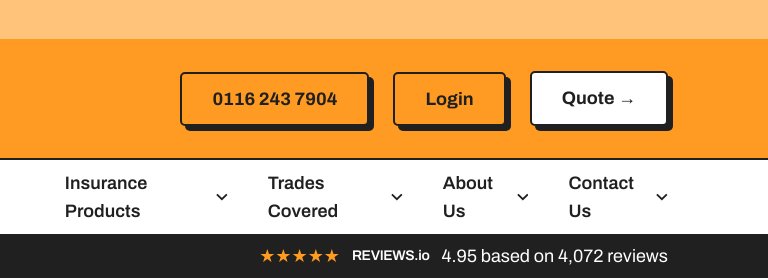
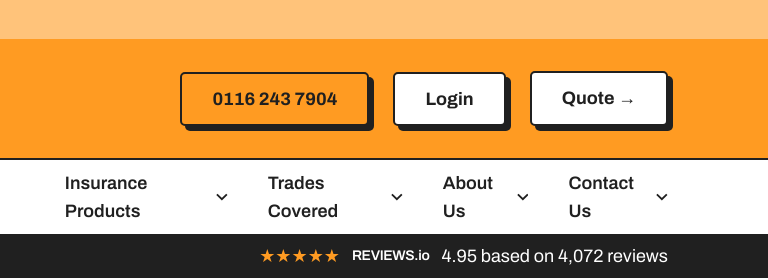
Before and after one commit to rhinojoel/rhino-update, a website: page index.html in a window 1280 px wide. Shown: the top 280 px of the page, 512-1280 px from the left. Drawn offline with Linux system fonts and the light colour scheme.

Commit message:
Make Login a secondary button
Co-Authored-By: Claude Sonnet 5.5 <noreply@anthropic.com>
Claude-Session: https://claude.ai/code/session_01Ludy6X1PsEc9WZc3Cq3dkN

```diff
--- a/index.html
+++ b/index.html
@@ -16,7 +16,7 @@
 <header>
 <div class="bg-accent"><div class="mx-auto flex max-w-[1440px] flex-wrap items-center justify-between gap-4 px-6 py-8 lg:px-[100px]">
 <a href="#top" aria-label="Rhino home"><img src="img/rhino-logo.svg" alt="Rhino Trade Insurance" width="132" height="40" class="h-10 w-auto"></a>
-<div class="flex items-center gap-4 sm:gap-6"><a href="tel:01162437904" class="btn btn-nav hidden sm:inline-block">0116 243 7904</a><a href="#top" class="btn btn-nav">Login</a><a href="#top" class="btn btn-nav btn-white">Quote <span aria-hidden="true">→</span></a></div></div></div>
+<div class="flex items-center gap-4 sm:gap-6"><a href="tel:01162437904" class="btn btn-nav hidden sm:inline-block">0116 243 7904</a><a href="#top" class="btn btn-nav btn-white">Login</a><a href="#top" class="btn btn-nav btn-white">Quote <span aria-hidden="true">→</span></a></div></div></div>
 <nav class="border-t-2 border-ink bg-white" aria-label="Main"><div class="mx-auto max-w-[1440px] px-6 lg:px-[100px]">
 <div class="nav-full hidden items-center justify-between py-[9px] xl:flex">
 <div class="flex gap-10 text-lg font-semibold"><a class="nav-link" href="#top">Quote</a><a class="nav-link" href="#top">Public Liability Insurance</a><a class="nav-link" href="#top">Tradesman Insurance</a></div>
```
